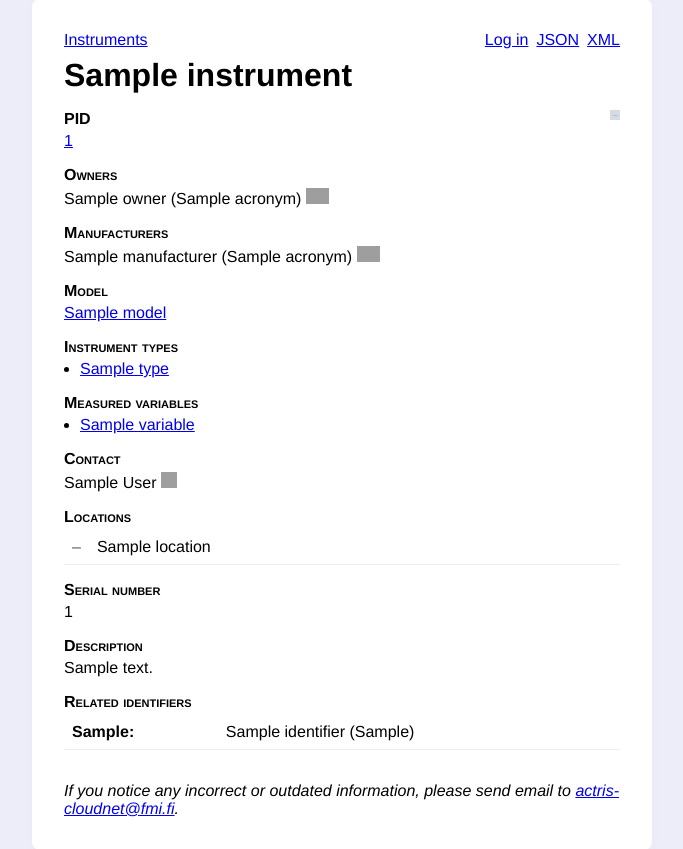
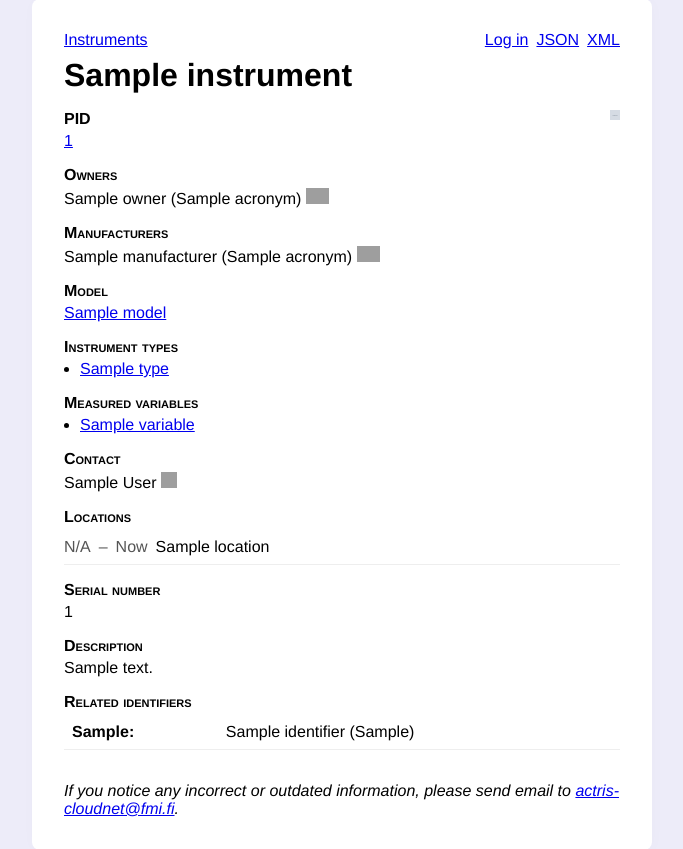
Before and after one commit to actris-cloudnet/instrumentdb, a Django app: template backend/instruments/templates/instruments/instrument.html in a window 1280 px wide. Shown: the part 33-882 px from the top of the page, without its empty margins (298-981 px from the left). Run offline with Django 4.2, Linux system fonts and the light colour scheme; the template is opened without the code that fills it: most values are stand-ins (such as "Sample title", 1, 10 or a date in 2020); grey boxes marked "Sample" are stand-in pictures; some libraries are stand-ins or nearby versions; grey boxes are pictures that could not be loaded.

Commit message:
Show placeholders for missing dates

```diff
--- a/backend/instruments/templates/instruments/instrument.html
+++ b/backend/instruments/templates/instruments/instrument.html
@@ -131,6 +131,8 @@
                     <time datetime="{{ campaign.date_range.lower|date:'Y-m-d' }}">
                       {{ campaign.date_range.lower }}
                     </time>
+                  {% else %}
+                    N/A
                   {% endif %}
                 </td>
                 <td style="color:#555">–</td>
@@ -139,6 +141,8 @@
                     <time datetime="{{ campaign.date_range.upper|date:'Y-m-d' }}">
                       {{ campaign.date_range.upper }}
                     </time>
+                  {% else %}
+                    Now
                   {% endif %}
                 </td>
                 <td style="width:99%">
```
